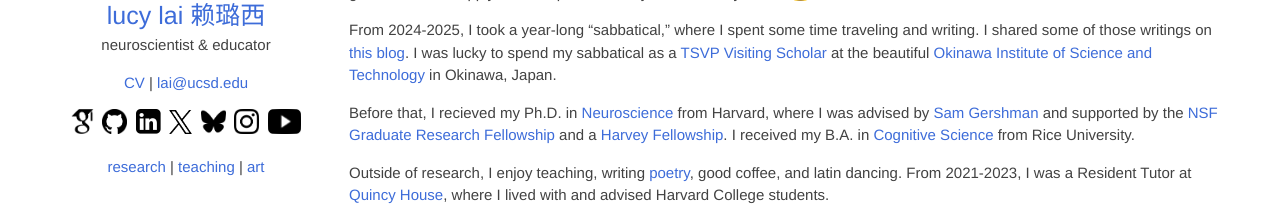
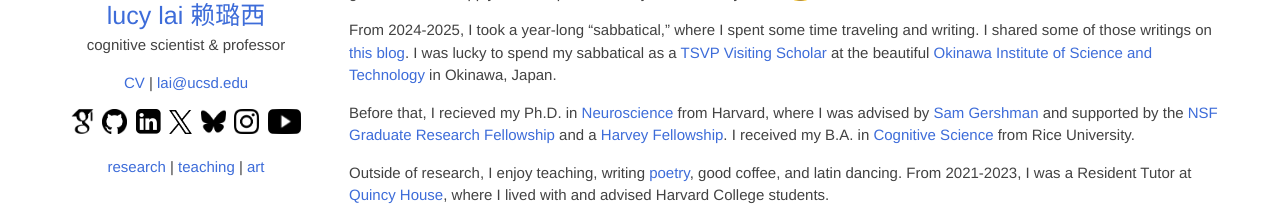
Before and after one commit to lucylai96/lucylai96.github.io, a Jekyll site: the page built from index.md, in a window 1280 px wide. Shown: the part 251-472 px from the top of the page. Built offline with Jekyll 4.4.1, drawn with Linux system fonts in a browser that asks for light colours; our own code applies the rules of GitHub Pages for plain Markdown files.

Commit message:
Update _config.yml

```diff
--- a/_config.yml
+++ b/_config.yml
@@ -1,7 +1,7 @@
 title: lucy lai <span class="chinese">赖璐西</span>
 logo: '/files/lai_headshot.png'
 show_downloads: false
-description: neuroscientist & educator
+description: cognitive scientist & professor
 theme: jekyll-theme-minimal
 markdown: kramdown
 google_analytics: UA-121197020-1
```
